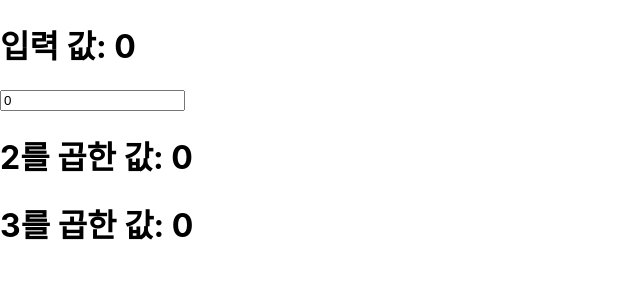
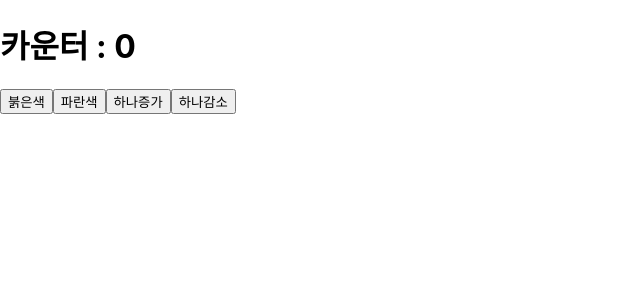
Before and after one commit to QQWaseokE/SK_Shieldus_Rookies_1st, a React (Create React App) app in the folder frontend/react/my-app/: page / in a window 1280 px wide. Shown: the top 300 px of the page, without its empty margins (0-640 px from the left). Built offline with nearby package versions, Linux system fonts and the light colour scheme.

Commit message:
상태 끌어 올리기
7/2(화)

```diff
--- a/frontend/react/my-app/src/App.js
+++ b/frontend/react/my-app/src/App.js
@@ -1,29 +1,32 @@
 import { Component, useState } from 'react';
 
 const Parent = () => {
-  const [ no, setNo ] = useState(0);
+  const [color, setColor] = useState('black');
+  const [count, setCount] = useState(0);
+
   return (
     <>
-      <h1>입력 값: {no}</h1>
-      <input type="number" value={no} onChange={e => setNo(e.target.value)}/>
-      <ChildA no={no} />
-      <ChildB no={no} />
+      <h1 style={{color}}> 카운터 : {count} </h1>
+      <ChildA setColor={setColor} />
+      <ChildB setCount={setCount} count={count} />
     </>
   )
 };
 
-const ChildA = ({no}) => {
+const ChildA = ({setColor}) => {
   return (
     <>
-      <h1>2를 곱한 값: {no * 2}</h1>
+        <button onClick={() => setColor('red')}>붉은색</button>
+        <button onClick={() => setColor('blue')}>파란색</button>
     </>
   );
 };
 
-const ChildB = ({no}) => {
+const ChildB = ({setCount, count}) => {
   return (
     <>
-      <h1>3를 곱한 값: {no * 3 }</h1>
+        <button onClick={() => setCount(count + 1)}>하나증가</button>
+        <button onClick={() => setCount(count - 1)}>하나감소</button>
     </>
   );
 };
```
